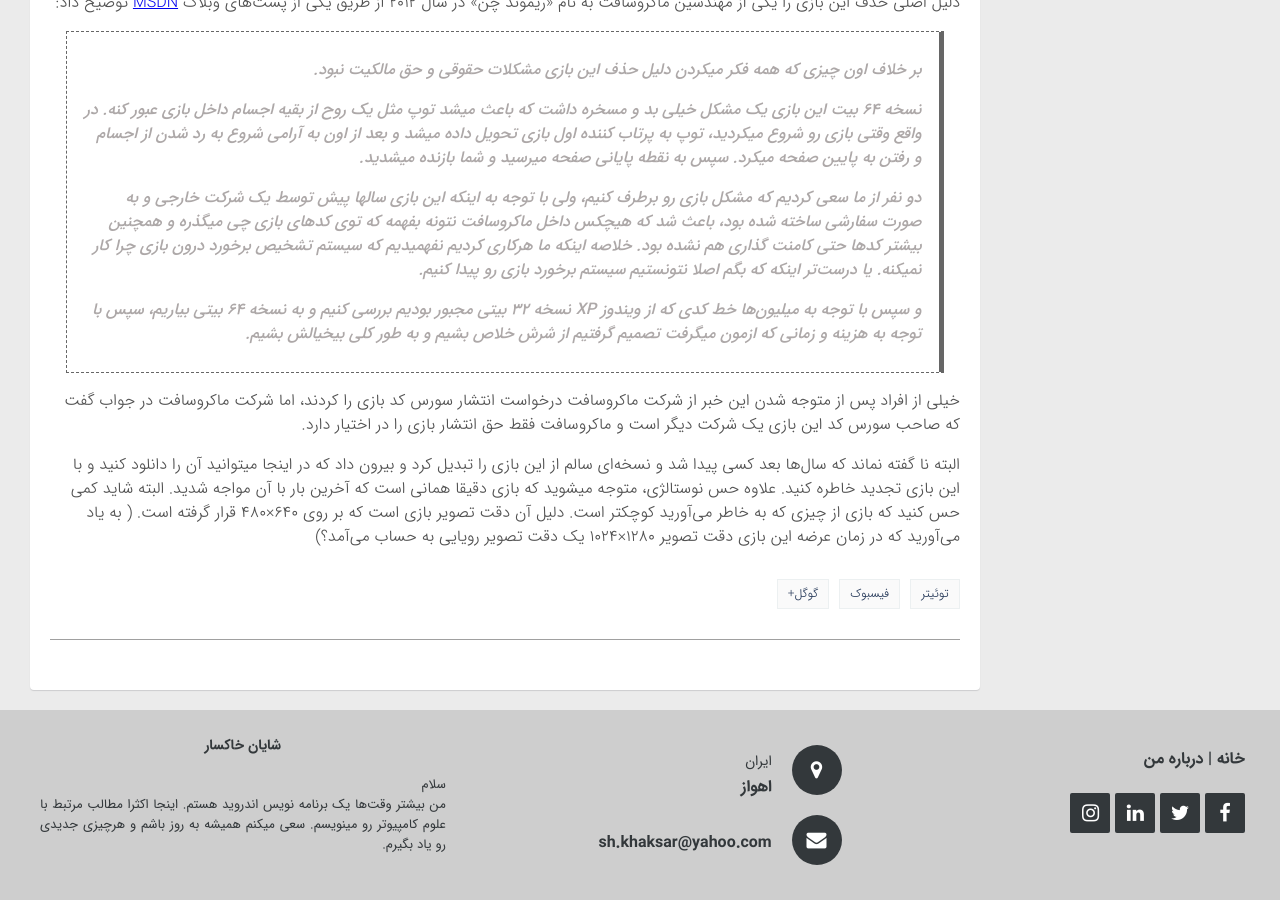
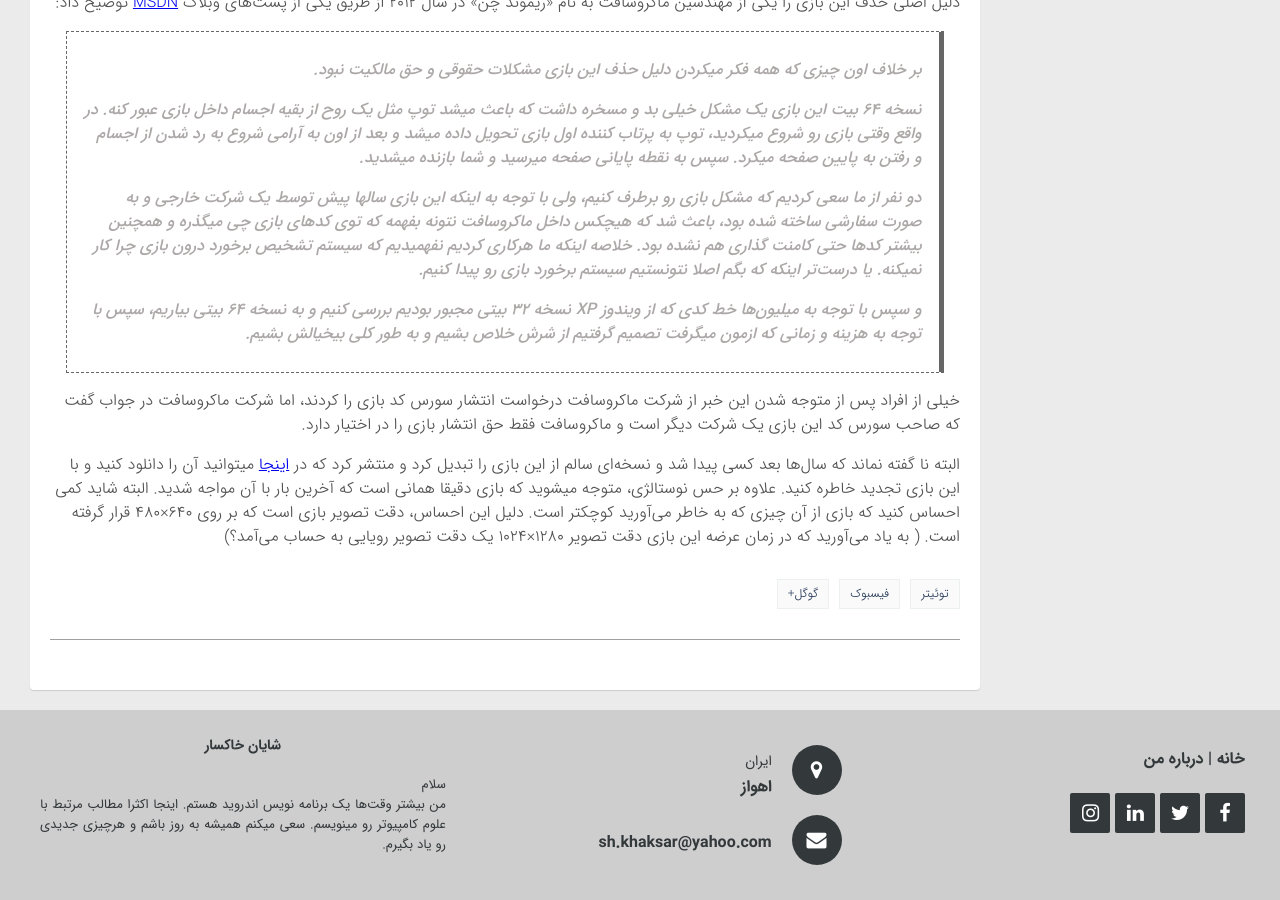
Before and after one commit to shkhaksar/fa, a Jekyll site: the page built from _posts/2018-07-29-space-pinball-for-windows.md, in a window 1280 px wide and 900 px high, scrolled down 736 px. Built offline with Jekyll 4.4.1, drawn with Linux system fonts in a browser that asks for light colours; comment, search, counter and statistics services are not loaded.

Commit message:
new post

```diff
--- a/_posts/2018-07-29-space-pinball-for-windows.md
+++ b/_posts/2018-07-29-space-pinball-for-windows.md
@@ -22,4 +22,4 @@ categories: [سرگرمی]
 
 خیلی‌ از افراد پس از متوجه شدن این خبر از شرکت ماکروسافت درخواست انتشار سورس کد بازی را کردند، اما شرکت ماکروسافت در جواب گفت که صاحب سورس کد این بازی یک شرکت دیگر است و ماکروسافت فقط حق انتشار بازی را در اختیار دارد.
 
-البته نا گفته نماند که سال‌ها بعد کسی پیدا شد و نسخه‌ای سالم از این بازی را تبدیل کرد و بیرون داد که در اینجا میتوانید آن را دانلود کنید و با این بازی تجدید خاطره کنید. علاوه حس نوستالژی، متوجه میشوید که بازی دقیقا همانی است که آخرین بار با آن مواجه شدید. البته شاید کمی حس کنید که بازی از چیزی که به خاطر می‌آورید کوچکتر است. دلیل آن دقت تصویر بازی است که بر روی ۶۴۰×۴۸۰ قرار گرفته است. ( به یاد می‌آورید که در زمان عرضه این بازی دقت تصویر ۱۲۸۰×۱۰۲۴ یک دقت تصویر رویایی به حساب می‌آمد؟)
+البته نا گفته نماند که سال‌ها بعد کسی پیدا شد و نسخه‌ای سالم از این بازی را تبدیل کرد و منتشر کرد که در [اینجا](https://www.groovypost.com/wp-content/uploads/2015/07/3d_pinball_for_windows_space_cadet.exe) میتوانید آن را دانلود کنید و با این بازی تجدید خاطره کنید. علاوه بر حس نوستالژی، متوجه میشوید که بازی دقیقا همانی است که آخرین بار با آن مواجه شدید. البته شاید کمی احساس کنید که بازی از آن چیزی که به خاطر می‌آورید کوچکتر است. دلیل این احساس، دقت تصویر بازی است که بر روی ۶۴۰×۴۸۰ قرار گرفته است. ( به یاد می‌آورید که در زمان عرضه این بازی دقت تصویر ۱۲۸۰×۱۰۲۴ یک دقت تصویر رویایی به حساب می‌آمد؟)
```
